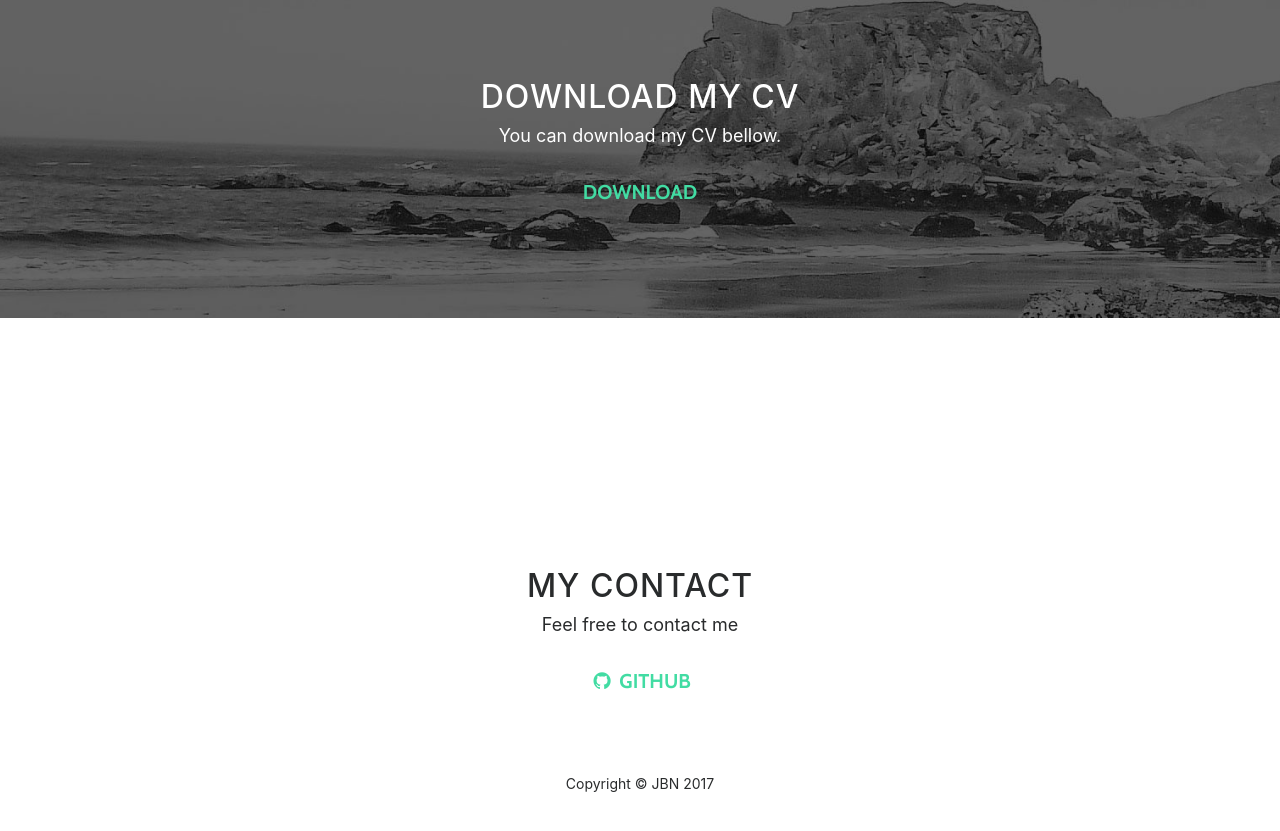
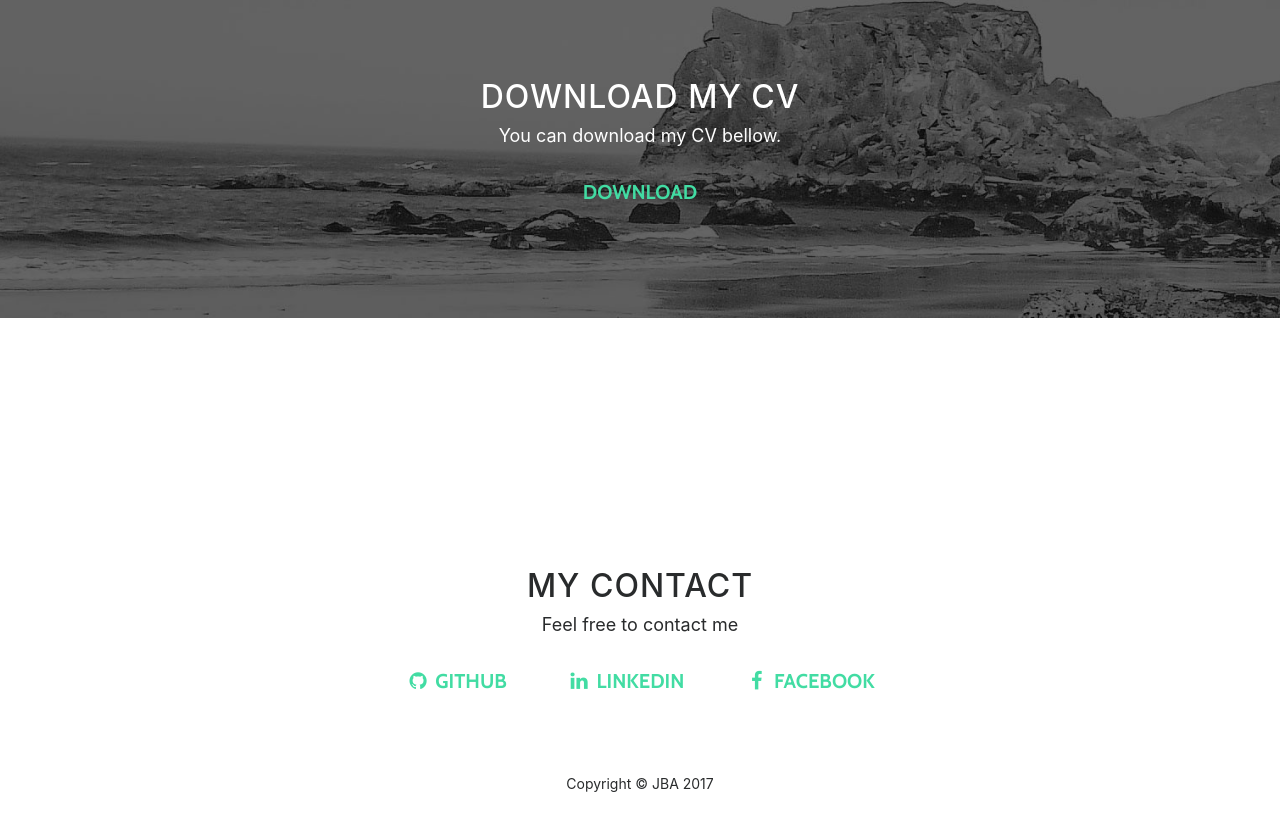
Before and after one commit to banaabraham/banaabraham.github.io, a website with bundled scripts: page index.html in a window 1280 px wide. Shown: the part 1601-2432 px from the top of the page. Built offline with nearby package versions, Linux system fonts and the light colour scheme.

Commit message:
Update index.html

```diff
--- a/index.html
+++ b/index.html
@@ -110,6 +110,8 @@
                 <p>Feel free to contact me</p>
                 <ul class="list-inline banner-social-buttons">
                   <li class="list-inline-item"> <a href="https://github.com/banaabraham" class="btn btn-default btn-lg"><em class="fa fa-github fa-fw"></em> <span class="network-name">Github</span></a> </li>
+                  <li class="list-inline-item"> <a href="https://www.linkedin.com/in/banaabraham" class="btn btn-default btn-lg"><em class="fa fa-linkedin fa-fw"></em> <span class="network-name">LinkedIn</span></a> </li>
+                  <li class="list-inline-item"> <a href="https://web.facebook.com/bana.abraham" class="btn btn-default btn-lg"><em class="fa fa-facebook fa-fw"></em> <span class="network-name">Facebook</span></a> </li>
                 </ul>
             </div>
         </div>
@@ -121,7 +123,7 @@
     <!-- Footer -->
     <footer>
         <div class="container text-center">
-            <p>Copyright &copy; JBN 2017</p>
+            <p>Copyright &copy; JBA 2017</p>
         </div>
     </footer>
 
```
